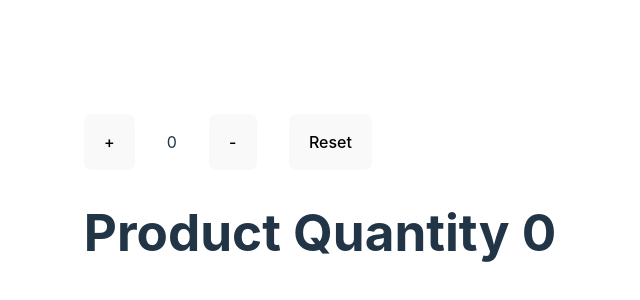
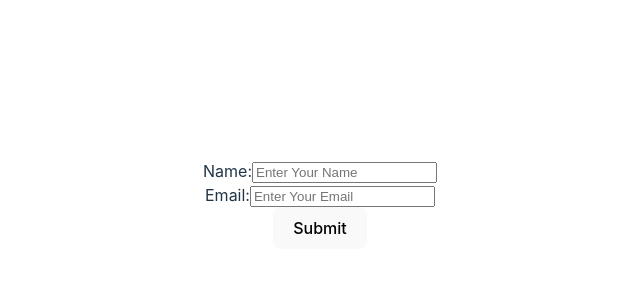
Before and after one commit to goelabhishek694/AugBeginnerFE2024, a React (Vite) app in the folder React/ReactPOC/: page / in a window 1280 px wide. Shown: the part 196-496 px from the top of the page, without its empty margins (320-960 px from the left). Built offline with nearby package versions, Linux system fonts and the light colour scheme.

Commit message:
form handling

```diff
--- a/React/ReactPOC/src/App.jsx
+++ b/React/ReactPOC/src/App.jsx
@@ -7,6 +7,7 @@ import DisplayData from './Components/DisplayData'
 import ConditionalRendering from './Components/ConditionalRendering'
 import EventHandling from './Components/EventHandling'
 import Counter from './Components/Counter'
+import SimpleForm from './Components/SimpleForm'
 
 function App() {
   const [count, setCount] = useState(0);
@@ -30,7 +31,8 @@ function App() {
       {/* <DisplayData shoppingList={fruits} user={person}></DisplayData> */}
       {/* <ConditionalRendering isUserLoggedIn={isUserLoggedIn} username={username}></ConditionalRendering> */}
       {/* <EventHandling></EventHandling> */}
-      <Counter></Counter>
+      {/* <Counter></Counter> */}
+      <SimpleForm></SimpleForm>
       </>
   )
 }
--- /dev/null
+++ b/React/ReactPOC/src/Components/SimpleForm.jsx
@@ -0,0 +1,49 @@
+import React, { useState } from 'react'
+
+function SimpleForm() {
+    const [name,setName] = useState("");
+    const [email,setEmail] = useState("");
+
+    const handleName = (value) => {
+        setName(value);
+    }
+
+    const handleSubmit = (e) => {
+        e.preventDefault();
+
+        console.log("Name is ",name);
+        console.log("Email is ",email);
+
+        setName("")
+        setEmail("")
+    }
+  return (
+    <form onSubmit={handleSubmit}>
+        <div>
+            <label htmlFor="name">Name:</label>
+            <input
+            type='text'
+            id="name"
+            placeholder='Enter Your Name'
+            value={name}
+            onChange={(e) => handleName(e.target.value)}
+            />
+        </div>
+
+        <div>
+            <label htmlFor="email">Email:</label>
+            <input
+            type='email'
+            id="email"
+            placeholder='Enter Your Email'
+            value={email}
+            onChange={(e)=>setEmail(e.target.value)}
+            />
+        </div>
+
+        <button type='submit' >Submit</button>
+    </form>
+  )
+}
+
+export default SimpleForm
```
